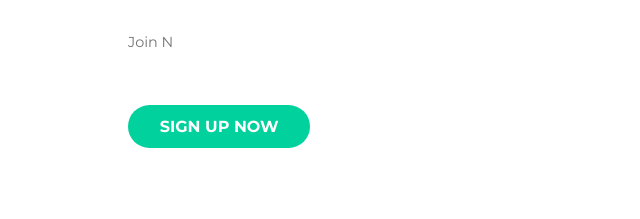
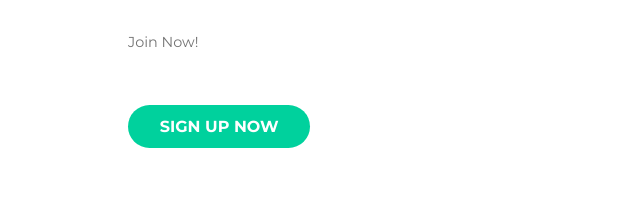
Before and after one commit to AlexH-5736/AlexH-736.github.io, a plain HTML site: page 127.0.0.1_5000/index.html in a window 1280 px wide. Shown: the part 332-551 px from the top of the page, 0-640 px from the left. Drawn offline with Linux system fonts and the light colour scheme.

Commit message:
text commit from python

```diff
--- a/127.0.0.1_5000/index.html
+++ b/127.0.0.1_5000/index.html
@@ -3,7 +3,7 @@
       href= "static/index.css">
 <html lang="en">
 
-<!-- Mirrored from 127.0.0.1:5000/ by HTTrack Website Copier/3.x [XR&CO'2014], Wed, 08 Nov 2023 01:58:15 GMT -->
+<!-- Mirrored from 127.0.0.1:5000/ by HTTrack Website Copier/3.x [XR&CO'2014], Wed, 08 Nov 2023 02:00:45 GMT -->
 <!-- Added by HTTrack --><meta http-equiv="content-type" content="text/html;charset=utf-8" /><!-- /Added by HTTrack -->
 <head>
   <meta charset="UTF-8">
@@ -46,7 +46,7 @@
           <h1>Explore Computer Science</h1>
         </div>
         <div class="subhead">
-          <p>Join N</p>
+          <p>Join Now!</p>
         </div>
         <div class="hero-cta">
           <a href="https://docs.google.com/forms/d/e/1FAIpQLSfnJJu36erBKFLpD8PFPFMTO72d3koin88vc6FInhFrbXbTjA/viewform?usp=sf_link" class="primary-cta">Sign up now</a>
@@ -211,5 +211,5 @@
 
 </body>
 
-<!-- Mirrored from 127.0.0.1:5000/ by HTTrack Website Copier/3.x [XR&CO'2014], Wed, 08 Nov 2023 01:58:18 GMT -->
+<!-- Mirrored from 127.0.0.1:5000/ by HTTrack Website Copier/3.x [XR&CO'2014], Wed, 08 Nov 2023 02:00:49 GMT -->
 </html>
```
Also changed, not shown: hts-cache/new.txt, hts-cache/old.txt, 4 other files.
